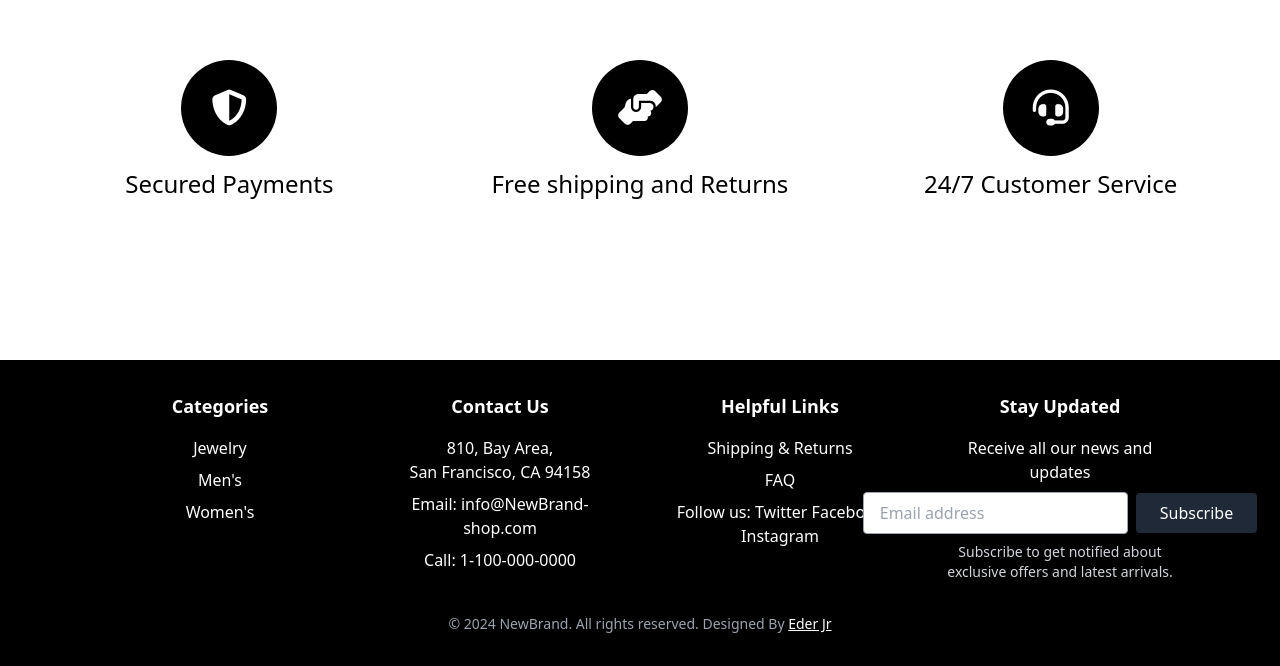
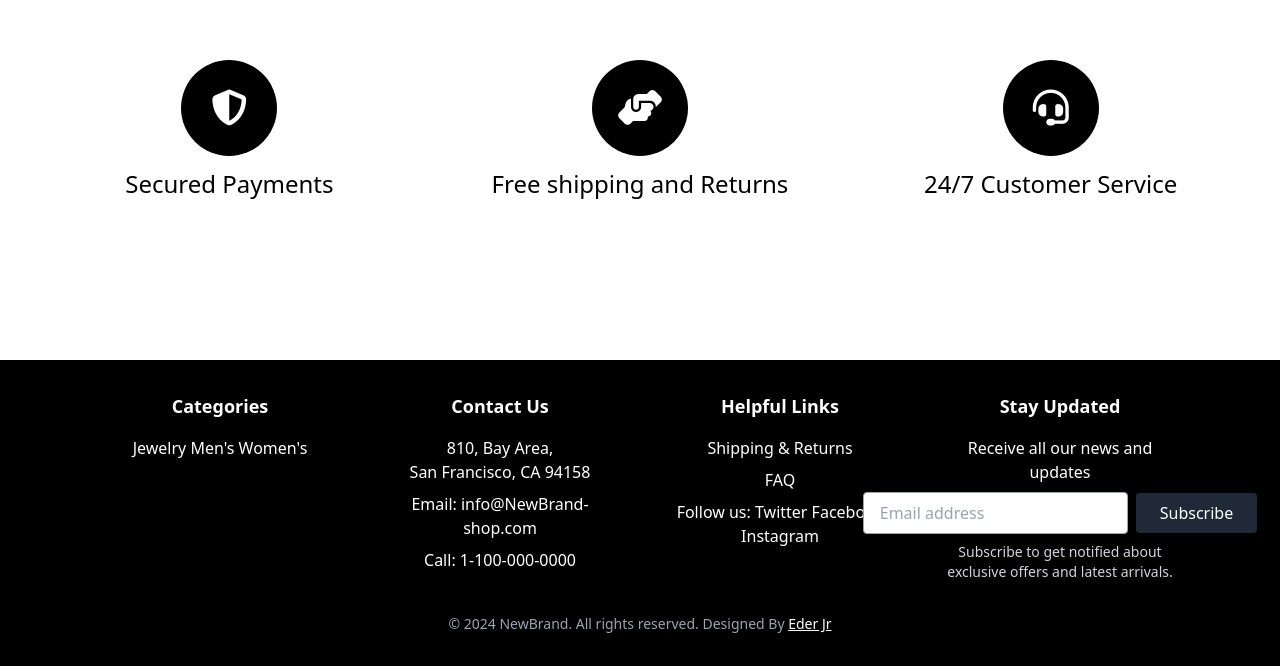
Before and after one commit to EderJrDev/loja-virtual, a website built with Vite: page index.html in a window 1280 px wide. Shown: the part 3661-4327 px from the top of the page. Built offline with nearby package versions, Linux system fonts and the light colour scheme; no server answers.

Commit message:
feat: add links in footer

```diff
--- a/index.html
+++ b/index.html
@@ -528,9 +528,9 @@
         <div class="grid grid-cols-1 sm:grid-cols-2 md:grid-cols-4 gap-8">
           <div class="text-center">
             <h4 class="text-lg font-semibold mb-4">Categories</h4>
-            <p class="mb-2">Jewelry</p>
-            <p class="mb-2">Men's</p>
-            <p class="mb-2">Women's</p>
+            <a href="#jewelery-container" class="mb-2">Jewelry</a>
+            <a href="#men-clothing" class="mb-2">Men's</a>
+            <a href="#women-clothing" class="mb-2">Women's</a>
           </div>
           <div class="text-center">
             <h4 class="text-lg font-semibold mb-4">Contact Us</h4>
```
